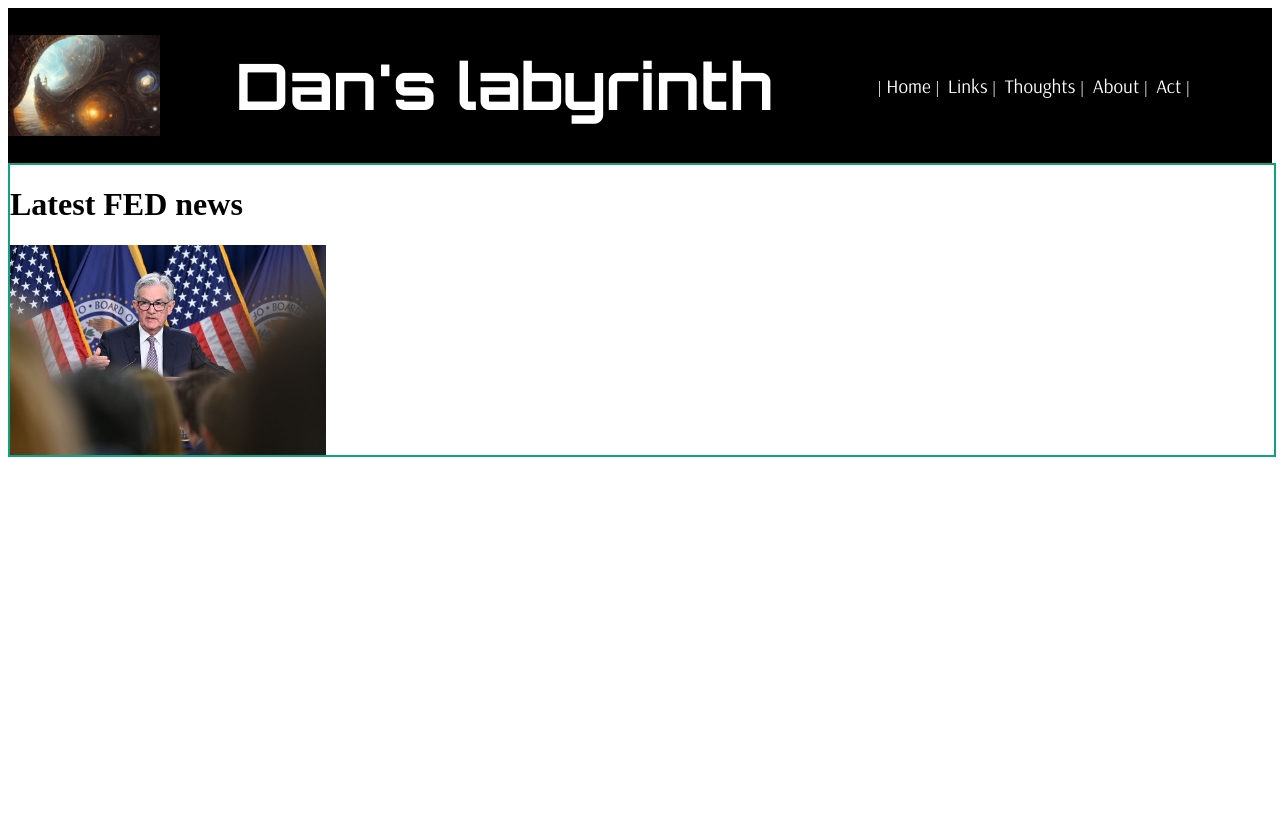
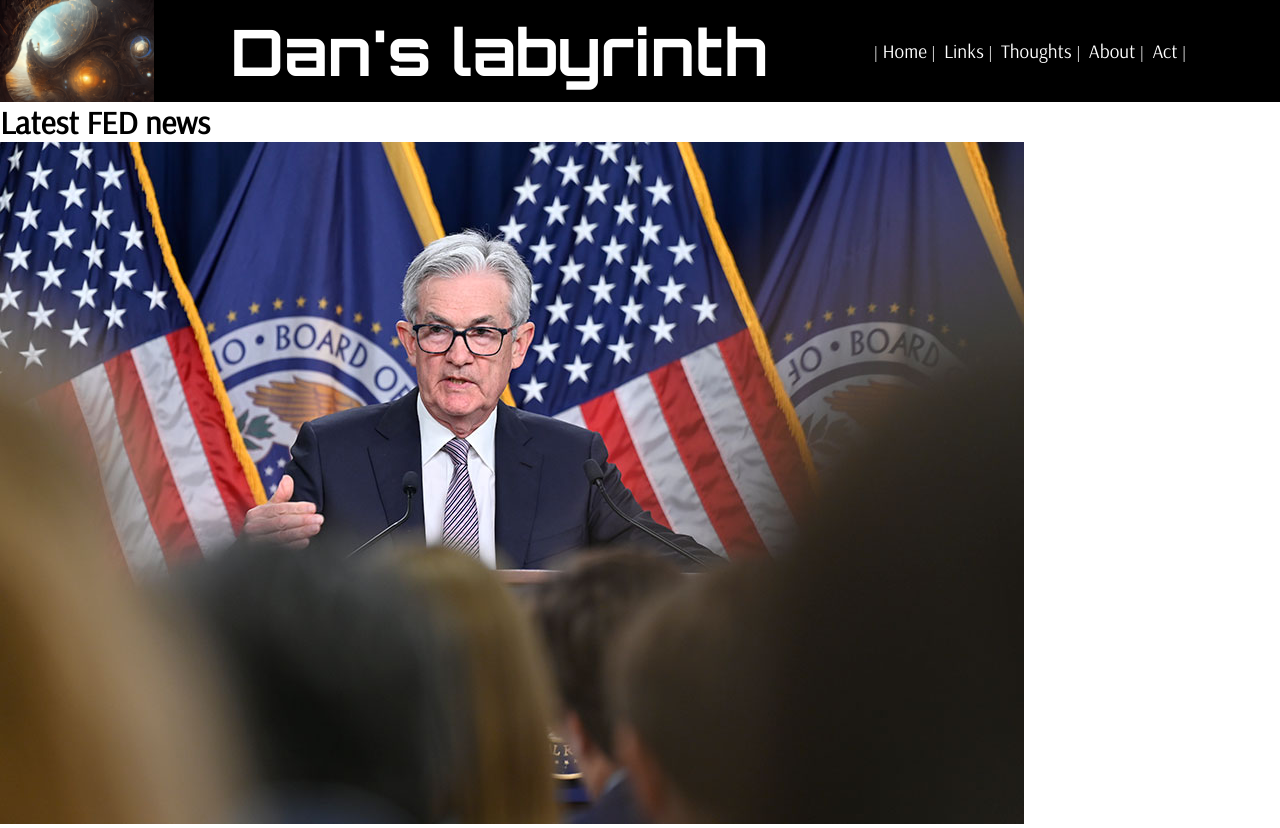
Before and after one commit to HilbertCorsair/AI_AMA, a website: page client/public/links.html in a window 1280 px wide. Before the commit the page ends 800 px from the top, so only its background shows below. Drawn offline with Linux system fonts and the light colour scheme; files that its build step writes are made by us from their sources; no server answers; files whose address does not match are found by name.

Commit message:
css style link ;odification

```diff
--- a/client/public/links.html
+++ b/client/public/links.html
@@ -5,7 +5,7 @@
     <link rel="icon" type="image/svg+xml" href="assets/favicon.ico" />
     <meta name="viewport" content="width=device-width, initial-scale=1.0" />
     <title>Testing AI APP</title>
-    <link rel = "stylesheet" href="public/style_links.css">
+    <link rel = "stylesheet" href="../style.css">
   </head>
 
   <body>
--- /dev/null
+++ b/client/public/style_about.css
@@ -0,0 +1,147 @@
+@font-face {
+    font-family: 'Allura';
+    src: url('./assets/Allura/Allura-Regular.woff2') format('woff2');
+    }
+
+@font-face {
+    font-family: 'Cutive';
+    src: url('./assets/Cutive_Mono/CutiveMono-Regular.woff2') format('woff2');
+    }
+
+@font-face {
+    font-family: 'Allerta';
+    src: url('./assets/Allerta_Stencil/AllertaStencil-Regular.woff2') format('woff2')
+    }
+
+@font-face {
+    font-family: 'Voltaire';
+    src: url('./assets/Voltaire/Voltaire-Regular.woff2') format('woff2');
+    }
+@font-face {
+    font-family: 'Arsenal';
+    src: url('./assets/Arsenal/Arsenal-Regular.woff2') format('woff2');
+    }
+
+@font-face {
+    font-family: 'Orbitron' ;
+    src: url('./assets/Orbitron/Orbitron-VariableFont_wght.ttf');
+  }
+
+
+  #h_space {
+    max-width: 12%;
+    max-height: auto;
+    overflow: hidden;
+  }
+
+  banner{
+    background-color: black;
+    display: flex;
+    max-height: 155px;
+    align-items: center;
+  }
+
+
+  banner h1{
+    padding-left: 6%;
+    padding-right: 2%;
+    font-size: 4rem;
+    font-family: Orbitron;
+    color: white;
+    display: inline;
+    align-self: center;
+  }
+
+
+  ul.banner-menu {
+    padding-left: 6%;
+    align-self: center
+  }
+
+  ul.banner-menu li{
+    display: inline-block;
+  }
+
+  ul.banner-menu li a{
+    display: inline-block;
+    text-decoration: none;
+    font-family: Arsenal;
+    font-size: 1.2rem;
+    color:white;
+  }
+
+  #menu {
+    display: inline-block;
+    font-family: Arsenal;
+    font-size: 1.2rem;
+    color:white;
+    text-decoration: none;
+  }
+
+
+  ul.banner-menu li:not(:last-child)::after {
+    content: "|";
+    margin: 0 5px; /* Adjust the spacing as needed */
+    color: white; /* Adjust the color as needed */
+  }
+
+  ul.banner-menu li:first-child::before,
+  ul.banner-menu li:last-child::after {
+    content: "|";
+    margin: 0 5px; /* Adjust the spacing as needed */
+    color: white; /* Adjust the color as needed */
+  }
+
+  #newsContainer a {
+    max-width: 74%;
+    max-height: auto;
+    margin-bottom: 3px;
+    font-family: Voltaire;
+    font-size: 1.2rem;
+    text-decoration: none;
+
+  }
+
+@media (max-width: 428px) {
+    banner {
+      flex-direction: column;
+    }
+  }
+
+
+
+#fed_image {
+    max-width: 25%;
+    max-height: auto;
+    display: inline-flex;
+    flex-direction: column;
+
+  }
+
+.flex-container {
+    width: 100%;
+    margin: 0 0;
+    border:2px solid #10a37f;
+    display: inline-flex;
+    flex-direction: column;
+  }
+
+@media only screen and (max-width: 1112px) {
+
+    banner h1{
+      padding-left: 3%;
+      padding-right: 2%;
+      font-size: 1.2rem;
+      font-family: Orbitron;
+      color: white;
+      display: inline;
+      align-self: center;
+    }
+
+    ul.banner-menu li a{
+      display: inline-block;
+      font-family: Arsenal;
+      font-size: 1rem;
+      color:white;
+    }
+}
--- /dev/null
+++ b/client/public/style_act.css
@@ -0,0 +1,147 @@
+@font-face {
+    font-family: 'Allura';
+    src: url('./assets/Allura/Allura-Regular.woff2') format('woff2');
+    }
+
+@font-face {
+    font-family: 'Cutive';
+    src: url('./assets/Cutive_Mono/CutiveMono-Regular.woff2') format('woff2');
+    }
+
+@font-face {
+    font-family: 'Allerta';
+    src: url('./assets/Allerta_Stencil/AllertaStencil-Regular.woff2') format('woff2')
+    }
+
+@font-face {
+    font-family: 'Voltaire';
+    src: url('./assets/Voltaire/Voltaire-Regular.woff2') format('woff2');
+    }
+@font-face {
+    font-family: 'Arsenal';
+    src: url('./assets/Arsenal/Arsenal-Regular.woff2') format('woff2');
+    }
+
+@font-face {
+    font-family: 'Orbitron' ;
+    src: url('./assets/Orbitron/Orbitron-VariableFont_wght.ttf');
+  }
+
+
+  #h_space {
+    max-width: 12%;
+    max-height: auto;
+    overflow: hidden;
+  }
+
+  banner{
+    background-color: black;
+    display: flex;
+    max-height: 155px;
+    align-items: center;
+  }
+
+
+  banner h1{
+    padding-left: 6%;
+    padding-right: 2%;
+    font-size: 4rem;
+    font-family: Orbitron;
+    color: white;
+    display: inline;
+    align-self: center;
+  }
+
+
+  ul.banner-menu {
+    padding-left: 6%;
+    align-self: center
+  }
+
+  ul.banner-menu li{
+    display: inline-block;
+  }
+
+  ul.banner-menu li a{
+    display: inline-block;
+    text-decoration: none;
+    font-family: Arsenal;
+    font-size: 1.2rem;
+    color:white;
+  }
+
+  #menu {
+    display: inline-block;
+    font-family: Arsenal;
+    font-size: 1.2rem;
+    color:white;
+    text-decoration: none;
+  }
+
+
+  ul.banner-menu li:not(:last-child)::after {
+    content: "|";
+    margin: 0 5px; /* Adjust the spacing as needed */
+    color: white; /* Adjust the color as needed */
+  }
+
+  ul.banner-menu li:first-child::before,
+  ul.banner-menu li:last-child::after {
+    content: "|";
+    margin: 0 5px; /* Adjust the spacing as needed */
+    color: white; /* Adjust the color as needed */
+  }
+
+  #newsContainer a {
+    max-width: 74%;
+    max-height: auto;
+    margin-bottom: 3px;
+    font-family: Voltaire;
+    font-size: 1.2rem;
+    text-decoration: none;
+
+  }
+
+@media (max-width: 428px) {
+    banner {
+      flex-direction: column;
+    }
+  }
+
+
+
+#fed_image {
+    max-width: 25%;
+    max-height: auto;
+    display: inline-flex;
+    flex-direction: column;
+
+  }
+
+.flex-container {
+    width: 100%;
+    margin: 0 0;
+    border:2px solid #10a37f;
+    display: inline-flex;
+    flex-direction: column;
+  }
+
+@media only screen and (max-width: 1112px) {
+
+    banner h1{
+      padding-left: 3%;
+      padding-right: 2%;
+      font-size: 1.2rem;
+      font-family: Orbitron;
+      color: white;
+      display: inline;
+      align-self: center;
+    }
+
+    ul.banner-menu li a{
+      display: inline-block;
+      font-family: Arsenal;
+      font-size: 1rem;
+      color:white;
+    }
+}
--- /dev/null
+++ b/client/public/style_thoughts.css
@@ -0,0 +1,147 @@
+@font-face {
+    font-family: 'Allura';
+    src: url('./assets/Allura/Allura-Regular.woff2') format('woff2');
+    }
+
+@font-face {
+    font-family: 'Cutive';
+    src: url('./assets/Cutive_Mono/CutiveMono-Regular.woff2') format('woff2');
+    }
+
+@font-face {
+    font-family: 'Allerta';
+    src: url('./assets/Allerta_Stencil/AllertaStencil-Regular.woff2') format('woff2')
+    }
+
+@font-face {
+    font-family: 'Voltaire';
+    src: url('./assets/Voltaire/Voltaire-Regular.woff2') format('woff2');
+    }
+@font-face {
+    font-family: 'Arsenal';
+    src: url('./assets/Arsenal/Arsenal-Regular.woff2') format('woff2');
+    }
+
+@font-face {
+    font-family: 'Orbitron' ;
+    src: url('./assets/Orbitron/Orbitron-VariableFont_wght.ttf');
+  }
+
+
+  #h_space {
+    max-width: 12%;
+    max-height: auto;
+    overflow: hidden;
+  }
+
+  banner{
+    background-color: black;
+    display: flex;
+    max-height: 155px;
+    align-items: center;
+  }
+
+
+  banner h1{
+    padding-left: 6%;
+    padding-right: 2%;
+    font-size: 4rem;
+    font-family: Orbitron;
+    color: white;
+    display: inline;
+    align-self: center;
+  }
+
+
+  ul.banner-menu {
+    padding-left: 6%;
+    align-self: center
+  }
+
+  ul.banner-menu li{
+    display: inline-block;
+  }
+
+  ul.banner-menu li a{
+    display: inline-block;
+    text-decoration: none;
+    font-family: Arsenal;
+    font-size: 1.2rem;
+    color:white;
+  }
+
+  #menu {
+    display: inline-block;
+    font-family: Arsenal;
+    font-size: 1.2rem;
+    color:white;
+    text-decoration: none;
+  }
+
+
+  ul.banner-menu li:not(:last-child)::after {
+    content: "|";
+    margin: 0 5px; /* Adjust the spacing as needed */
+    color: white; /* Adjust the color as needed */
+  }
+
+  ul.banner-menu li:first-child::before,
+  ul.banner-menu li:last-child::after {
+    content: "|";
+    margin: 0 5px; /* Adjust the spacing as needed */
+    color: white; /* Adjust the color as needed */
+  }
+
+  #newsContainer a {
+    max-width: 74%;
+    max-height: auto;
+    margin-bottom: 3px;
+    font-family: Voltaire;
+    font-size: 1.2rem;
+    text-decoration: none;
+
+  }
+
+@media (max-width: 428px) {
+    banner {
+      flex-direction: column;
+    }
+  }
+
+
+
+#fed_image {
+    max-width: 25%;
+    max-height: auto;
+    display: inline-flex;
+    flex-direction: column;
+
+  }
+
+.flex-container {
+    width: 100%;
+    margin: 0 0;
+    border:2px solid #10a37f;
+    display: inline-flex;
+    flex-direction: column;
+  }
+
+@media only screen and (max-width: 1112px) {
+
+    banner h1{
+      padding-left: 3%;
+      padding-right: 2%;
+      font-size: 1.2rem;
+      font-family: Orbitron;
+      color: white;
+      display: inline;
+      align-self: center;
+    }
+
+    ul.banner-menu li a{
+      display: inline-block;
+      font-family: Arsenal;
+      font-size: 1rem;
+      color:white;
+    }
+}
```
Also changed, not shown: client/public/about.html (+1 -1 lines), client/public/act.html (+1 -1 lines), client/public/thoughts.html (+1 -1 lines).
